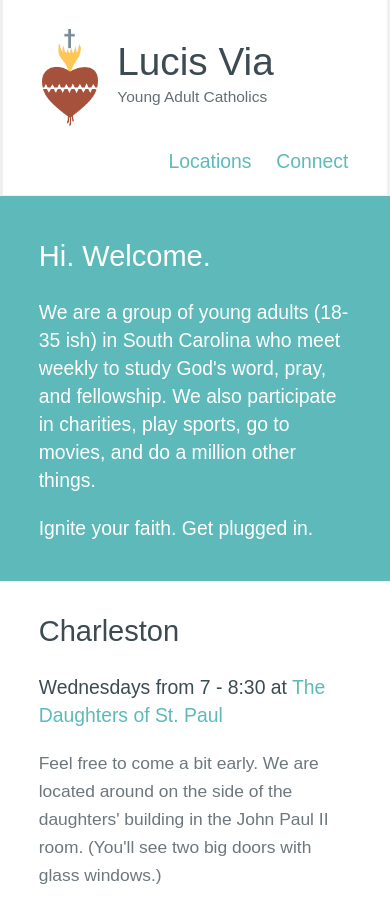
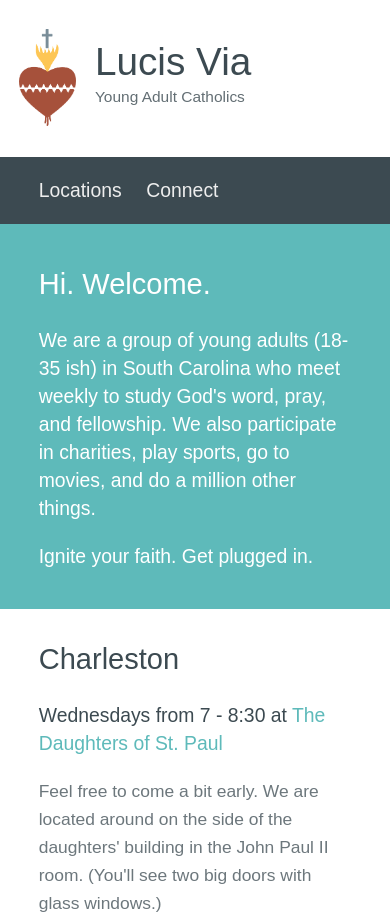
Before and after one commit to chrisdavies/lucisvia, a plain HTML site: page index.html in a window 390 px wide. Shown: the top 920 px of the page. Drawn offline with Linux system fonts and the light colour scheme.

Commit message:
Tweaking header

```diff
--- a/css/index.css
+++ b/css/index.css
@@ -148,14 +148,20 @@ h2, h1 {
         border: 0;
     }
 
+    #content-header .page-block {
+        padding: 1em 0 0;
+        border: 0;
+    }
+
         #content-header .logo {
             float: left;
-            margin-top: .5em;
+            margin: .5em 1em 0;
         }
 
         #content-header h1 {
             display: block;
             padding: .5em 0 0;
+            margin-bottom: 1.25em;
         }
 
         #content-header .sub {
@@ -164,12 +170,17 @@ h2, h1 {
         }
 
     #content-header nav {
+        position: relative;
         display: block;
         float: inherit;
         margin: auto;
-        padding: 1em 0 0;
-        text-align: right;
+        padding: 1em;
+        background: #3C4A51;
     }
+
+        #content-header nav a {
+            color: #EEE;
+        }
 
     .major-block.banner {
         background: #5EBABA;
```
Also changed, not shown: index.html (+2 -1 lines).
